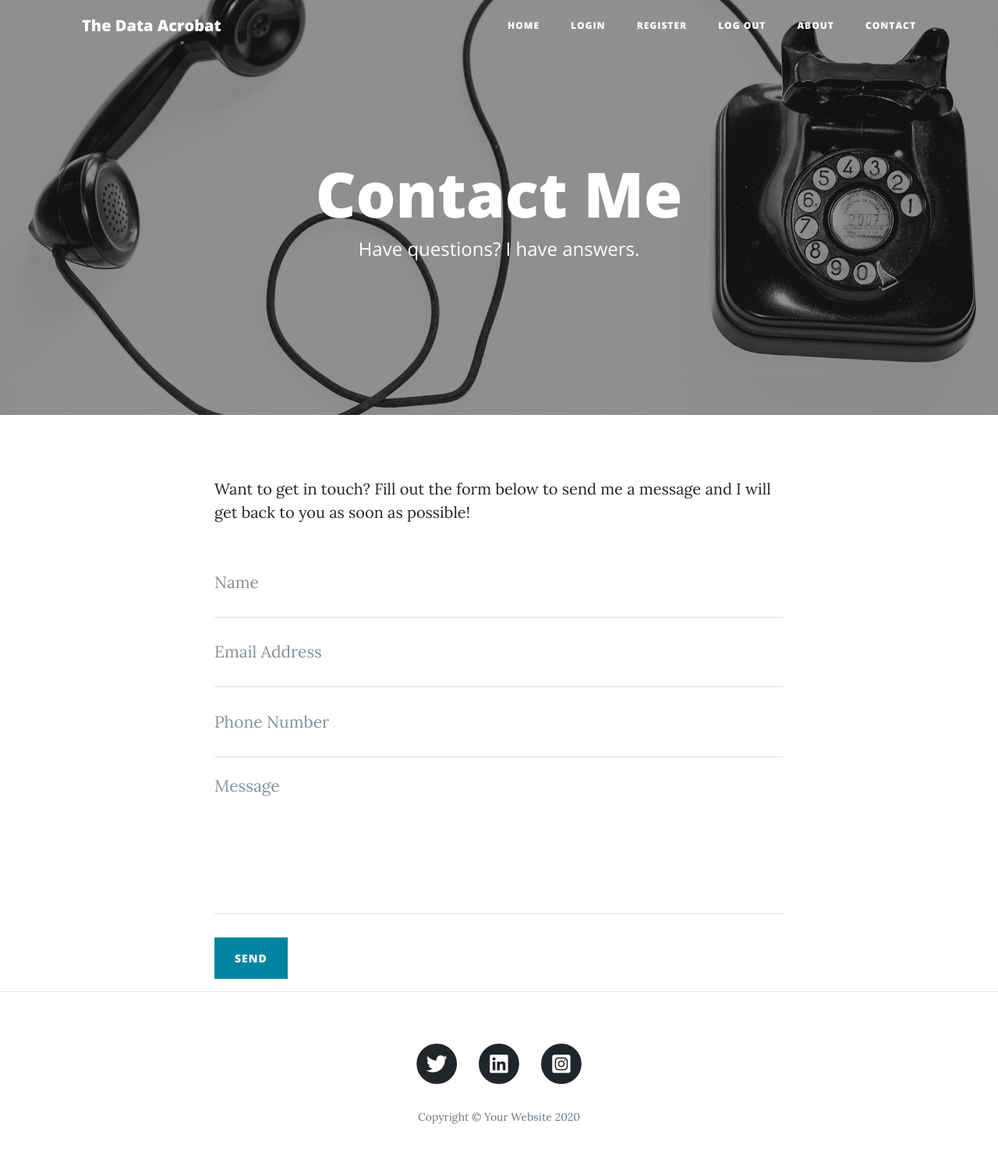
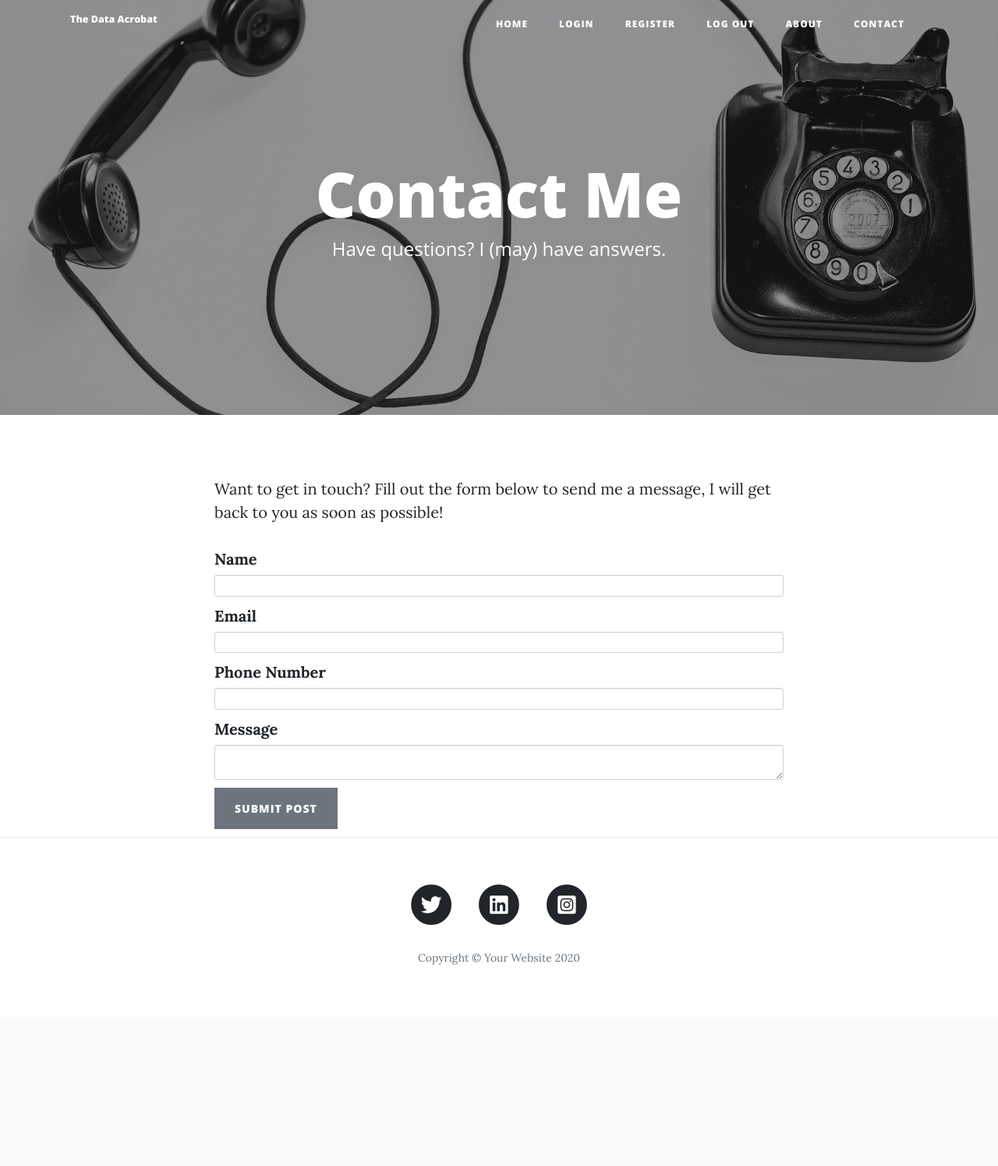
Before and after one commit to elphie1185/dataAcrobatBlog, a Flask app: page /contact in a window 1280 px wide. Shown: the top 1495 px of the page at 78% size. After the commit the page ends 1237 px from the top, so only its background shows below. Run offline with Flask 2, Linux system fonts and the light colour scheme; some libraries are stand-ins or nearby versions.

Commit message:
Fix some typos, change the contact form

```diff
--- a/forms.py
+++ b/forms.py
@@ -29,3 +29,11 @@ class LoginForm(FlaskForm):
 class CommentForm(FlaskForm):
     comment = CKEditorField("Blog Content", validators=[DataRequired()])
     submit = SubmitField("Submit Comment")
+
+
+class ContactForm(FlaskForm):
+    name = StringField("Name", validators=[DataRequired()])
+    email = StringField("Email", validators=[DataRequired()])
+    phone_number = StringField("Phone Number")
+    message = CKEditorField("Message", validators=[DataRequired()])
+    submit = SubmitField("Submit Post")
--- a/main.py
+++ b/main.py
@@ -8,7 +8,7 @@ from werkzeug.security import generate_password_hash, check_password_hash
 from flask_sqlalchemy import SQLAlchemy
 from sqlalchemy.orm import relationship
 from flask_login import UserMixin, login_user, LoginManager, login_required, current_user, logout_user
-from forms import CreatePostForm, RegisterForm, LoginForm, CommentForm
+from forms import CreatePostForm, RegisterForm, LoginForm, CommentForm, ContactForm
 from flask_gravatar import Gravatar
 from flask import abort
 
@@ -171,9 +171,12 @@ def about():
     return render_template("about.html", current_user=current_user)
 
 
-@app.route("/contact")
+@app.route("/contact", methods=["GET", "POST"])
 def contact():
-    return render_template("contact.html", current_user=current_user)
+    form = ContactForm()
+    if form.validate_on_submit():
+        return redirect(url_for("get_all_posts"))
+    return render_template("contact.html", current_user=current_user, form=form)
 
 
 @app.route("/new-post", methods=["GET", "POST"])
--- a/requirements.txt
+++ b/requirements.txt
@@ -5,6 +5,7 @@ dominate==2.5.2
 Flask==1.1.2
 Flask-Bootstrap==3.3.7.1
 Flask-CKEditor==0.4.4.1
+Flask-Ext==0.1
 Flask-Gravatar==0.5.0
 Flask-Login==0.5.0
 Flask-SQLAlchemy==2.4.4
--- a/templates/about.html
+++ b/templates/about.html
@@ -8,7 +8,7 @@
         <div class="col-lg-8 col-md-10 mx-auto">
           <div class="page-heading">
             <h1>About Me</h1>
-            <span class="subheading">And my journey to creating this blogs.</span>
+            <span class="subheading">And my journey to creating this page.</span>
           </div>
         </div>
       </div>
--- a/templates/contact.html
+++ b/templates/contact.html
@@ -1,3 +1,7 @@
+{% extends 'bootstrap/base.html' %}
+{% import "bootstrap/wtf.html" as wtf %}
+
+{% block content %}
 {% include "header.html" %}
 
   <!-- Page Header -->
@@ -8,7 +12,7 @@
         <div class="col-lg-8 col-md-10 mx-auto">
           <div class="page-heading">
             <h1>Contact Me</h1>
-            <span class="subheading">Have questions? I have answers.</span>
+            <span class="subheading">Have questions? I (may) have answers.</span>
           </div>
         </div>
       </div>
@@ -19,43 +23,10 @@
   <div class="container">
     <div class="row">
       <div class="col-lg-8 col-md-10 mx-auto">
-        <p>Want to get in touch? Fill out the form below to send me a message and I will get back to you as soon as possible!</p>
-        <!-- Contact Form - Enter your email address on line 19 of the mail/contact_me.php file to make this form work. -->
-        <!-- WARNING: Some web hosts do not allow emails to be sent through forms to common mail hosts like Gmail or Yahoo. It's recommended that you use a private domain email address! -->
-        <!-- To use the contact form, your site must be on a live web host with PHP! The form will not work locally! -->
-        <form name="sentMessage" id="contactForm" novalidate>
-          <div class="control-group">
-            <div class="form-group floating-label-form-group controls">
-              <label>Name</label>
-              <input type="text" class="form-control" placeholder="Name" id="name" required data-validation-required-message="Please enter your name.">
-              <p class="help-block text-danger"></p>
-            </div>
-          </div>
-          <div class="control-group">
-            <div class="form-group floating-label-form-group controls">
-              <label>Email Address</label>
-              <input type="email" class="form-control" placeholder="Email Address" id="email" required data-validation-required-message="Please enter your email address.">
-              <p class="help-block text-danger"></p>
-            </div>
-          </div>
-          <div class="control-group">
-            <div class="form-group col-xs-12 floating-label-form-group controls">
-              <label>Phone Number</label>
-              <input type="tel" class="form-control" placeholder="Phone Number" id="phone" required data-validation-required-message="Please enter your phone number.">
-              <p class="help-block text-danger"></p>
-            </div>
-          </div>
-          <div class="control-group">
-            <div class="form-group floating-label-form-group controls">
-              <label>Message</label>
-              <textarea rows="5" class="form-control" placeholder="Message" id="message" required data-validation-required-message="Please enter a message."></textarea>
-              <p class="help-block text-danger"></p>
-            </div>
-          </div>
-          <br>
-          <div id="success"></div>
-          <button type="submit" class="btn btn-primary" id="sendMessageButton">Send</button>
-        </form>
+        <p>Want to get in touch? Fill out the form below to send me a message, I will get back to you as soon as possible!</p>
+        {{ ckeditor.load() }}
+        {{ ckeditor.config(name='body') }}
+        {{ wtf.quick_form(form, novalidate=True, button_map={"submit": "secondary"}) }}
       </div>
     </div>
   </div>
@@ -63,3 +34,4 @@
   <hr>
 
   {% include "footer.html" %}
+{% endblock %}
```
